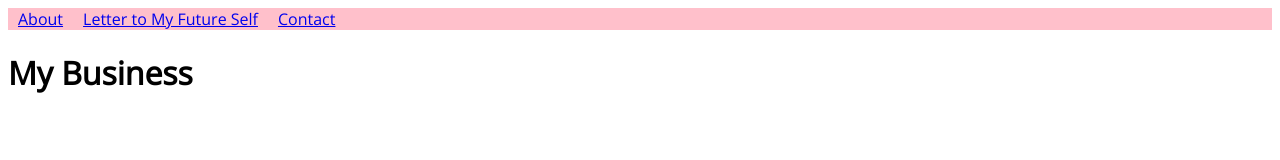
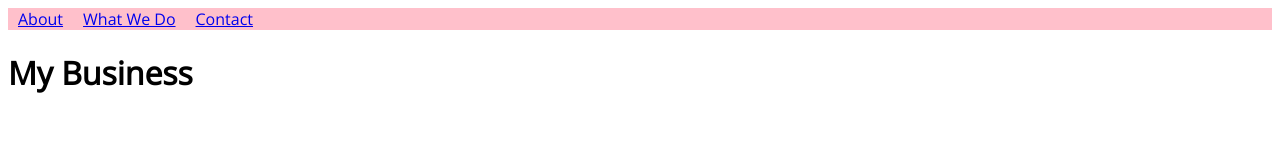
Before and after one commit to LuzCalix/Luz-s-Business, a plain HTML site: page index.html in a window 1280 px wide. Drawn offline with nearby package versions, Linux system fonts and the light colour scheme.

Commit message:
Update index.html

```diff
--- a/index.html
+++ b/index.html
@@ -24,7 +24,7 @@
 <ul>
 
   <li><a href="about.html">About</a></li>
-<li><a href="What-we-do.html">Letter to My Future Self</a></li>
+<li><a href="What-we-do.html">What We Do</a></li>
 <li><a href="contact.html">Contact</a></li>
 </ul>
 </nav>
```
